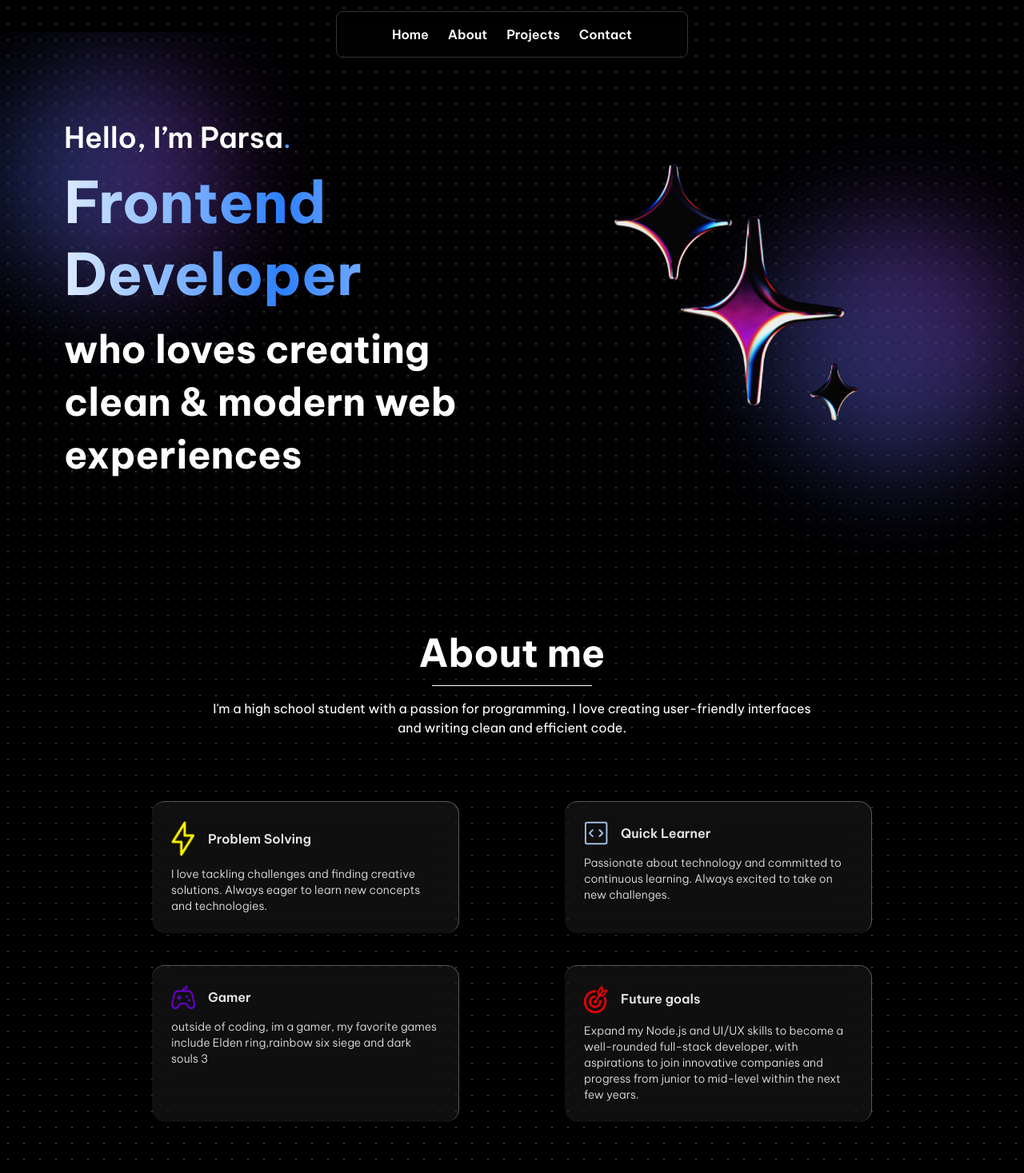
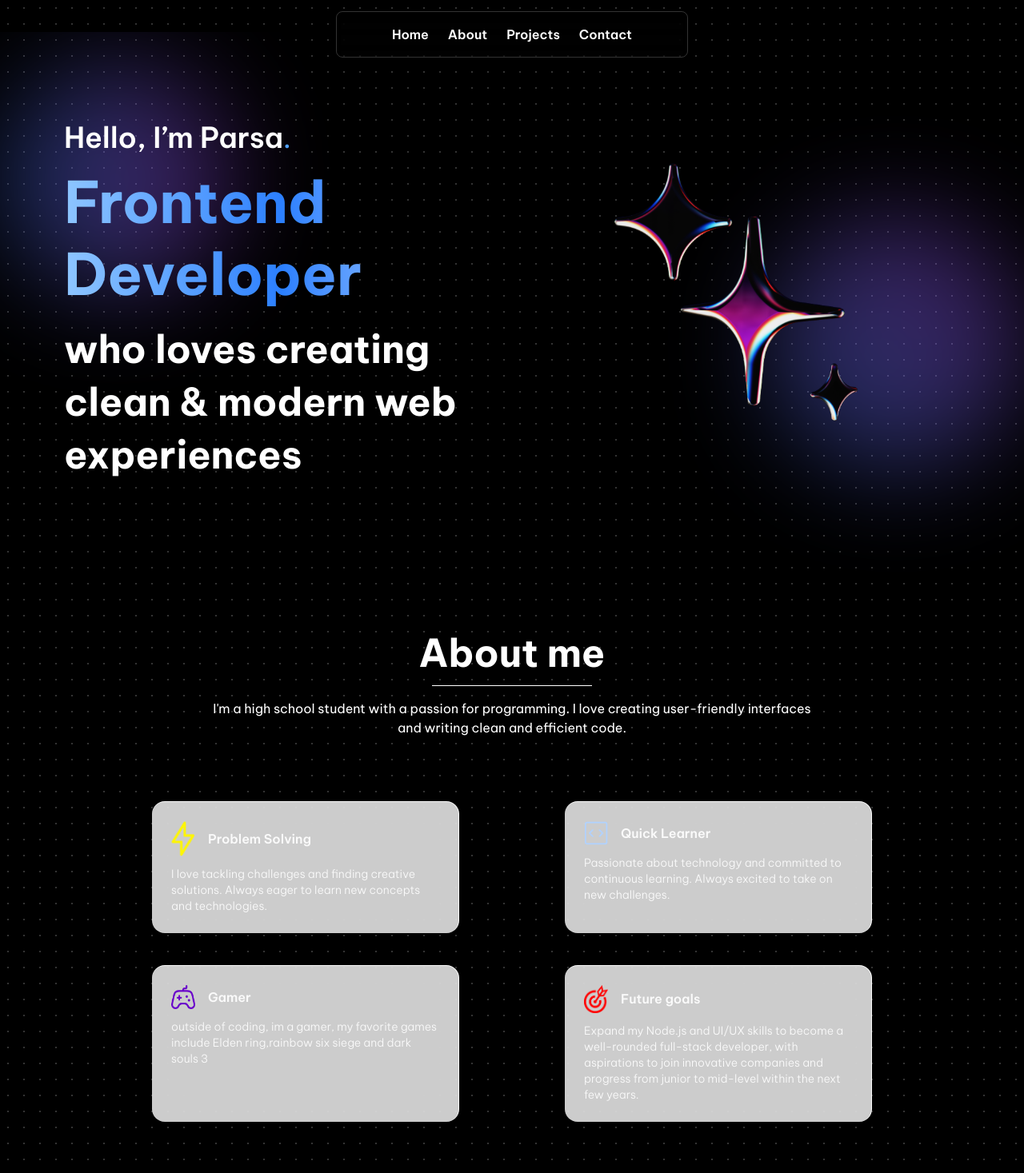
Before and after one commit to parsa-the/Portfolio, a Next.js app: page / in a window 1280 px wide. Shown: the top 1467 px of the page at 80% size. Built offline with nearby package versions, Linux system fonts and the light colour scheme.

Commit message:
fixed bugs

```diff
--- a/src/app/component/Sections/Hero.tsx
+++ b/src/app/component/Sections/Hero.tsx
@@ -9,12 +9,9 @@ const Hero = () => {
       id="Home"
       className="relative px-4 sm:px-8 md:px-12 lg:px-20 py-16 sm:py-20 md:py-28 text-center sm:text-left overflow-hidden"
     >
-
-<div className="absolute top-10 left-0 w-24 h-24 sm:w-36 sm:h-36 md:w-56 md:h-56 lg:w-72 lg:h-72 rounded-full bg-gradient-to-r from-blue-500 to-purple-500 blur-3xl opacity-30 animate-pulse"></div>      <div className="absolute top-1/3 right-0 w-28 h-28 sm:w-40 sm:h-40 md:w-60 md:h-60 lg:w-80 lg:h-80 rounded-full bg-gradient-to-tr from-blue-500 to-purple-500 blur-3xl opacity-30 animate-pulse"></div>
-
-
+      <div className="absolute top-10 left-0 w-24 h-24 sm:w-36 sm:h-36 md:w-56 md:h-56 lg:w-72 lg:h-72 rounded-full bg-gradient-to-r from-blue-500 to-purple-500 blur-3xl opacity-30 animate-pulse"></div>{" "}
+      <div className="absolute top-1/3 right-0 w-28 h-28 sm:w-40 sm:h-40 md:w-60 md:h-60 lg:w-80 lg:h-80 rounded-full bg-gradient-to-tr from-blue-500 to-purple-500 blur-3xl opacity-30 animate-pulse"></div>
       <div className="relative z-10 flex flex-col-reverse sm:flex-row items-center sm:items-start gap-10 sm:gap-12 lg:gap-16">
-
         <motion.div
           initial={{ opacity: 0, x: -50 }}
           animate={{ opacity: 1, x: 0 }}
@@ -35,7 +32,7 @@ const Hero = () => {
             initial={{ opacity: 0, y: 30 }}
             animate={{ opacity: 1, y: 0 }}
             transition={{ duration: 1, delay: 0.4, ease: "easeOut" }}
-            className="font-bold text-4xl sm:text-5xl md:text-6xl lg:text-7xl bg-gradient-to-r from-blue-100 via-blue-500 to-blue-100 bg-clip-text text-transparent leading-tight"
+            className="font-bold text-4xl sm:text-5xl md:text-6xl lg:text-7xl bg-gradient-to-r from-blue-300 via-blue-500 to-blue-200 bg-clip-text text-transparent leading-tight"
           >
             Frontend Developer
           </motion.h1>
@@ -50,7 +47,6 @@ const Hero = () => {
             web <br className="hidden sm:block" /> experiences
           </motion.h2>
         </motion.div>
-
 
         <motion.div
           initial={{ opacity: 0, scale: 0.9 }}
--- a/src/app/component/Sections/Skills.tsx
+++ b/src/app/component/Sections/Skills.tsx
@@ -49,7 +49,7 @@ export default function Skills() {
       </motion.p>
 
       <div className="flex justify-center mt-12">
-        <div className="grid grid-cols-2 sm:grid-cols-4 gap-6">
+        <div className="grid grid-cols-2  sm:grid-cols-4 gap-6">
           {skills.map((s, i) => (
             <motion.div
               key={i}
@@ -66,7 +66,7 @@ export default function Skills() {
                 className="flex flex-col items-center"
               >
                 <Image src={s.icon} alt={s.name} width={90} height={90} />
-                <motion.span className="text-sm opacity-0 group-hover:opacity-50">
+                <motion.span className="text-sm opacity-0 group-hover:opacity-50 bg-black">
                   {s.name}
                 </motion.span>
               </motion.div>
--- a/src/app/component/ui/InfoCard.tsx
+++ b/src/app/component/ui/InfoCard.tsx
@@ -21,7 +21,7 @@ const InfoCard: React.FC<InfoCardProps> = ({
       whileInView={{ opacity: 1, y: 0 }}
       viewport={{ once: true }}
       whileHover={{ scale: 1.04 }}
-      className="w-full max-w-sm p-6 rounded-2xl  bg-white/6 backdrop-blur-xl border-t border-r border-white/30 text-white/90 mx-auto"
+      className="w-full max-w-sm p-6 rounded-2xl  bg-white/80 backdrop-blur-xl border-t border-r border-white/90 text-white/90 mx-auto"
     >
       <header className="flex items-center gap-4 mb-3">
         <Image src={icon} height={30} width={30} alt={title} />
```
